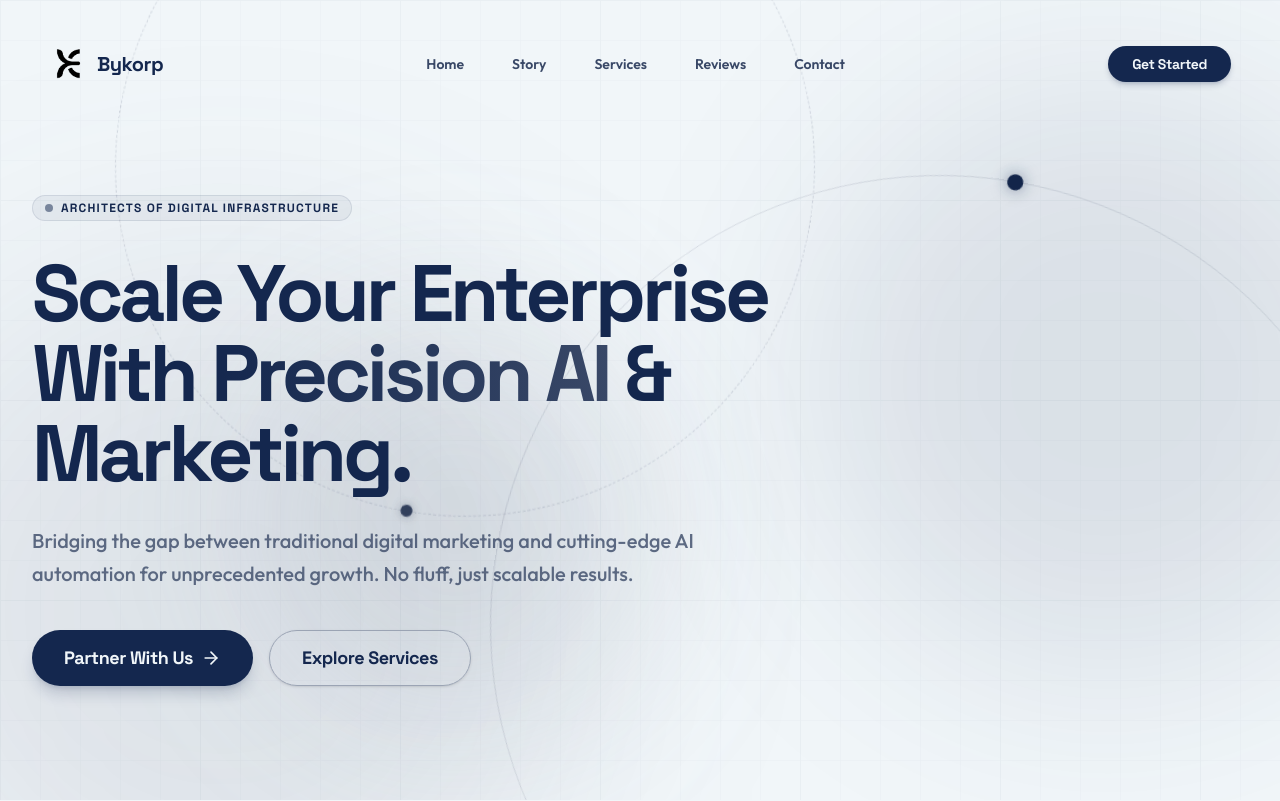
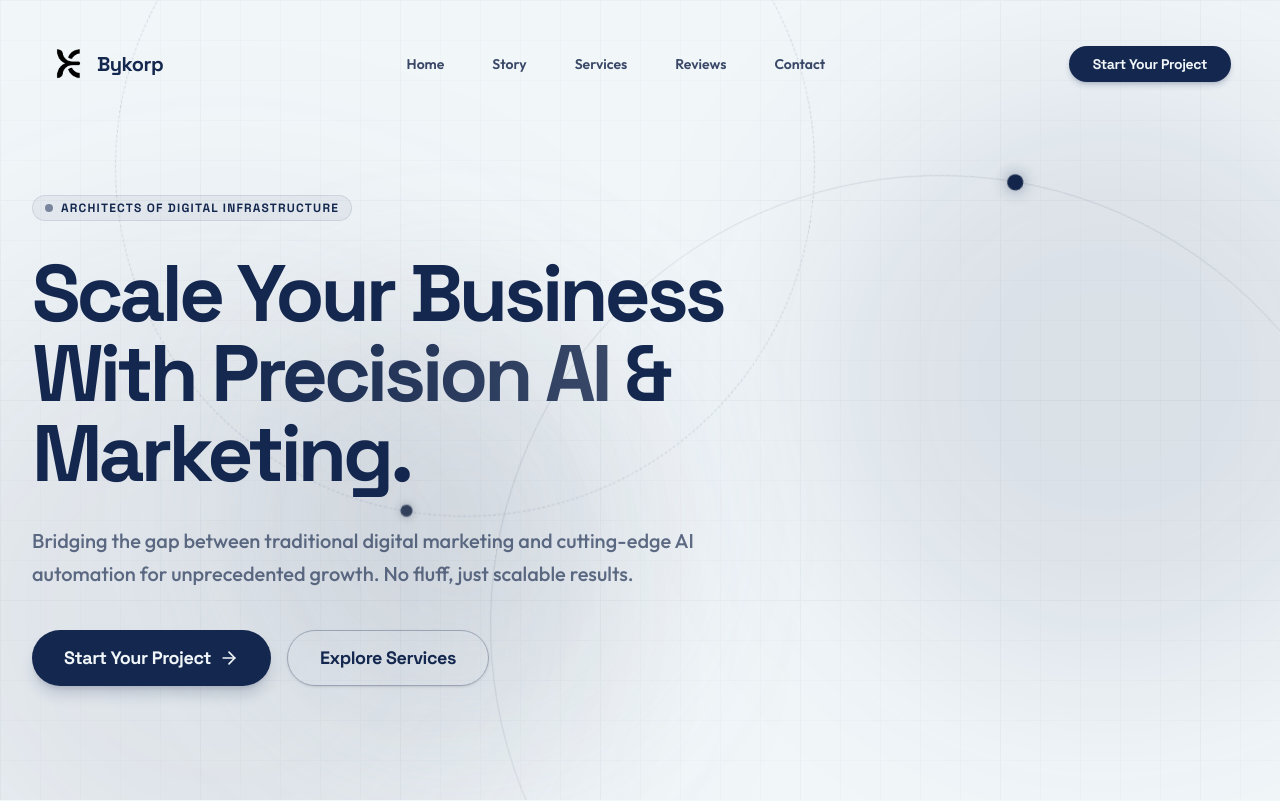
Before and after one commit to arif12islam/bykorp, a Next.js app: page / in a window 1280 px wide. Shown: the top 801 px of the page. Built offline with nearby package versions, Linux system fonts and the light colour scheme.

Commit message:
style: update copy-writing in Hero and button text

```diff
--- a/src/components/sections/Hero.tsx
+++ b/src/components/sections/Hero.tsx
@@ -113,7 +113,7 @@ export function Hero() {
                         variants={itemVariants}
                         className="text-[3.5rem] md:text-7xl lg:text-[5rem] font-montserrat font-black text-brand-primary leading-[1] tracking-tighter mb-8"
                     >
-                        Scale Your Enterprise With{" "}
+                        Scale Your Business With{" "}
                         <span className="text-transparent bg-clip-text bg-gradient-to-r from-brand-primary to-brand-secondary">
                             Precision AI
                         </span>{" "}
@@ -132,7 +132,7 @@ export function Hero() {
                         className="flex flex-col sm:flex-row gap-4"
                     >
                         <Button size="lg" className="group rounded-full shadow-lg shadow-brand-primary/20 hover:-translate-y-1 h-14 px-8" onClick={() => document.getElementById("contact")?.scrollIntoView({ behavior: 'smooth' })}>
-                            Partner With Us
+                            Start Your Project
                             <ArrowRight className="ml-2 w-5 h-5 transition-transform group-hover:translate-x-2" strokeWidth={2} />
                         </Button>
                         <Button variant="outline" size="lg" className="rounded-full shadow-sm hover:-translate-y-1 h-14 px-8" onClick={() => document.getElementById("services")?.scrollIntoView({ behavior: 'smooth' })}>
--- a/src/components/sections/Navbar.tsx
+++ b/src/components/sections/Navbar.tsx
@@ -85,7 +85,7 @@ export function Navbar() {
                             className="rounded-full px-6 shadow-md shadow-brand-primary/20 hover:shadow-lg hover:shadow-brand-primary/30 transition-all duration-500 hover:-translate-y-0.5"
                             onClick={() => document.getElementById("contact")?.scrollIntoView({ behavior: 'smooth' })}
                         >
-                            Get Started
+                            Start Your Project
                         </Button>
                     </div>
 
```
